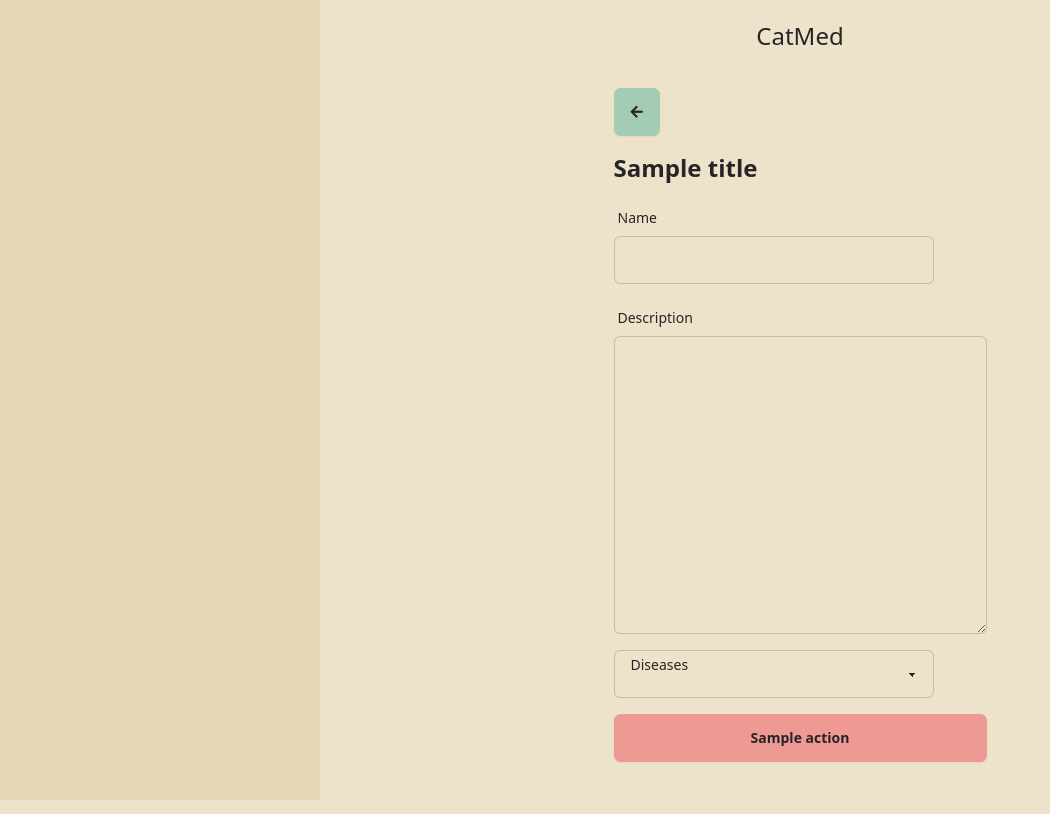
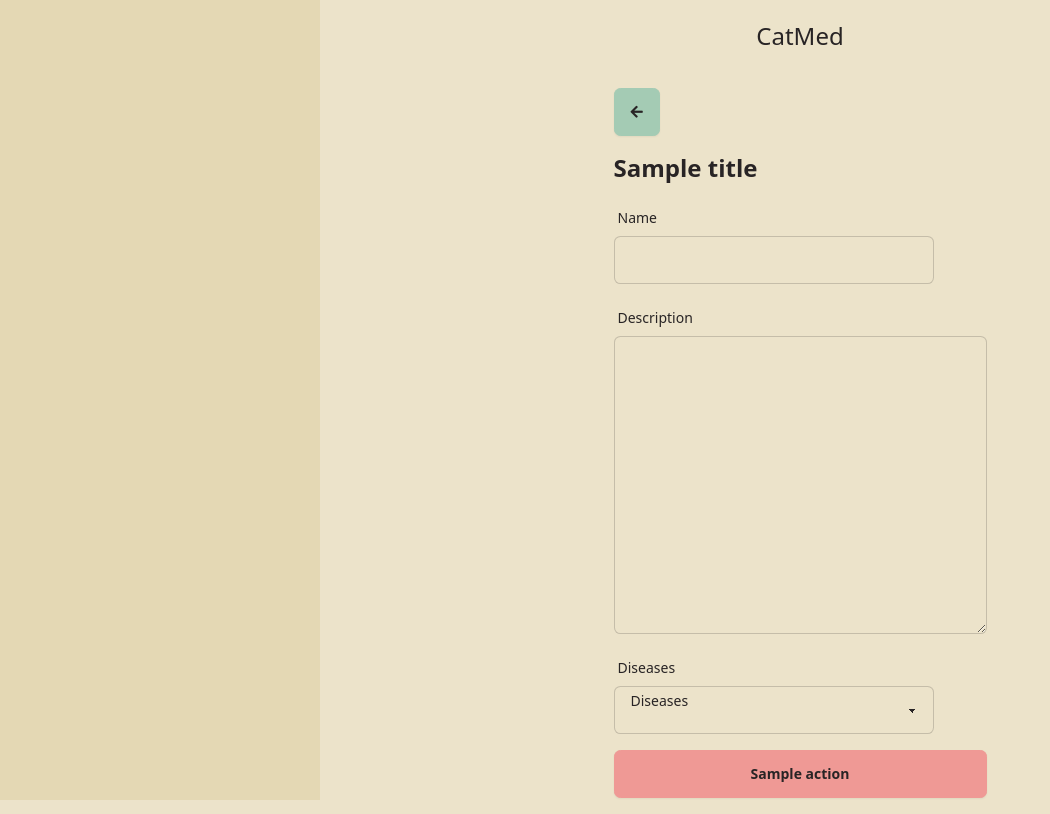
Before and after one commit to Valeriucoding/CatMed, a Django app: template catalog/templates/catalog/medicine_form.html in a window 1280 px wide. Shown: the whole page, without its empty margins (0-1050 px from the left). Run offline with Django 4.2, Linux system fonts and the light colour scheme; data comes from the database, SQL or seed files in the repository; tables that the repository leaves empty hold one stand-in row (values such as "Sample post"); the template is opened without the code that fills it: values that come from a table or form of the project are taken from there, most other values are stand-ins (such as "Sample title", 1, 10 or a date in 2020); some libraries are stand-ins or nearby versions.

Commit message:
refactored multi select dropdown

```diff
--- a/catalog/forms.py
+++ b/catalog/forms.py
@@ -6,7 +6,7 @@ from catalog.models import Medicine
 class MedicineForm(forms.ModelForm):
     class Meta:
         model = Medicine
-        fields = ["name", "description", "diseases"]
+        fields = ["name", "description", "diseases", "medication_types", "body_organs"]
         widgets = {
             "name": forms.TextInput(
                 attrs={"class": "input input-bordered w-full max-w-xs"}
@@ -15,6 +15,8 @@ class MedicineForm(forms.ModelForm):
                 attrs={"class": "textarea textarea-bordered"}
             ),
             "diseases": forms.CheckboxSelectMultiple(attrs={"class": "checkbox"}),
+            "medication_types": forms.CheckboxSelectMultiple(attrs={"class": "checkbox"}),
+            "body_organs": forms.CheckboxSelectMultiple(attrs={"class": "checkbox"}),
         }
 
 
--- a/catalog/static/catalog/js/base.js
+++ b/catalog/static/catalog/js/base.js
@@ -10,10 +10,14 @@ document.addEventListener("DOMContentLoaded", function () {
         }
     }, 3000);
 
+    createDropdown('dropdownButton', 'dropdownMenu');
+});
 
-    const dropdownButton = document.getElementById('dropdownButton');
-    const dropdownMenu = document.getElementById('dropdownMenu');
+function createDropdown(dropdownButtonId, dropdownMenuId) {
+    const dropdownButton = document.getElementById(dropdownButtonId);
+    const dropdownMenu = document.getElementById(dropdownMenuId);
     const dropdownButtonText = dropdownButton.textContent;
+
     dropdownButton.addEventListener('click', () => {
         dropdownMenu.classList.toggle('hidden');
     });
@@ -28,6 +32,7 @@ document.addEventListener("DOMContentLoaded", function () {
     checkboxes.forEach(checkbox => {
         checkbox.addEventListener('change', updateButtonText);
     });
+    updateButtonText();
 
     function updateButtonText() {
         const selectedOptions = Array.from(checkboxes)
@@ -39,4 +44,4 @@ document.addEventListener("DOMContentLoaded", function () {
             dropdownButton.textContent = dropdownButtonText;
         }
     }
-});
+}
--- a/catalog/templates/catalog/partials/medicine_form_partial.html
+++ b/catalog/templates/catalog/partials/medicine_form_partial.html
@@ -32,6 +32,10 @@
                         {% endfor %}
                     </div>
                     <div class="relative w-full max-w-xs">
+                        <label for="dropdownButton" class="label">
+                            <span class="label-text
+                            {% if form.diseases.errors %}text-error{% endif %}">Diseases</span>
+                        </label>
                         <button id="dropdownButton" class="select select-bordered w-full text-left" type="button">
                             Diseases
                         </button>
```
